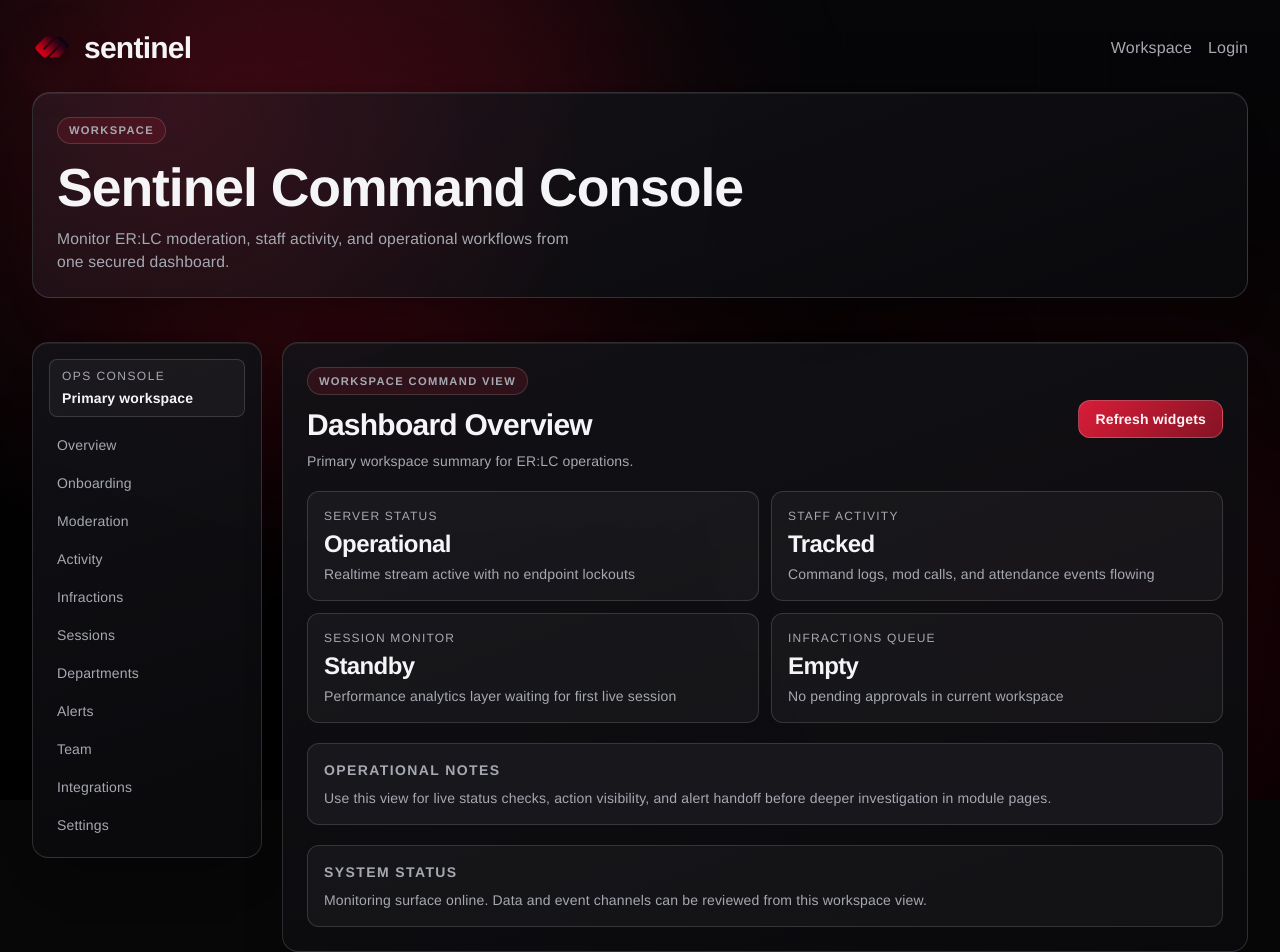
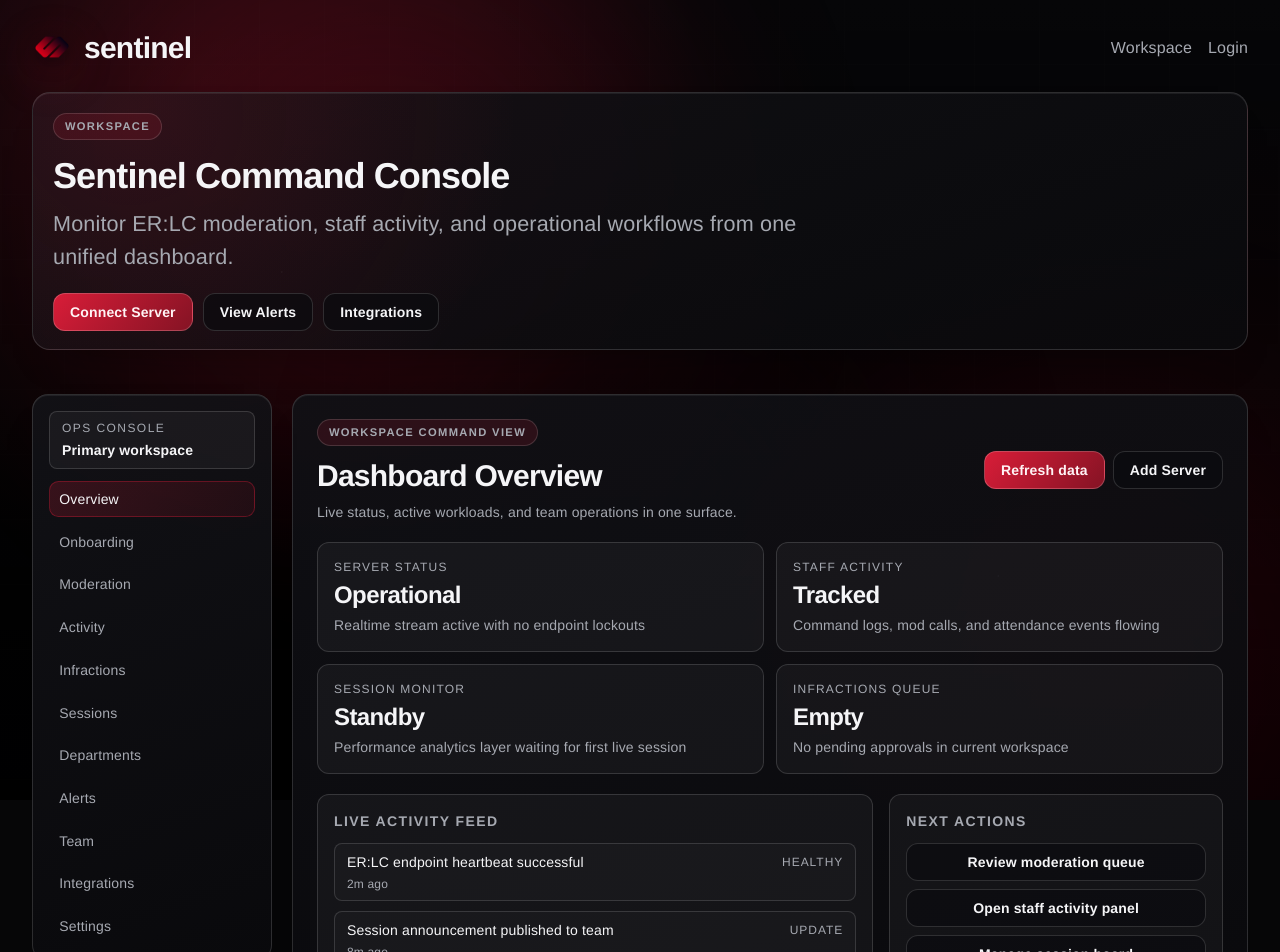
Before and after one commit to CoderDude1232/sentinel-website, a Next.js app: page /app in a window 1280 px wide. Shown: the top 952 px of the page. Built offline with nearby package versions, Linux system fonts and the light colour scheme; no server answers.

Commit message:
style: refresh dashboard shell and overview UX

```diff
--- a/src/app/app/layout.tsx
+++ b/src/app/app/layout.tsx
@@ -1,18 +1,5 @@
 import Link from "next/link";
-
-const appLinks = [
-  { href: "/app", label: "Overview" },
-  { href: "/app/onboarding", label: "Onboarding" },
-  { href: "/app/moderation", label: "Moderation" },
-  { href: "/app/activity", label: "Activity" },
-  { href: "/app/infractions", label: "Infractions" },
-  { href: "/app/sessions", label: "Sessions" },
-  { href: "/app/departments", label: "Departments" },
-  { href: "/app/alerts", label: "Alerts" },
-  { href: "/app/team", label: "Team" },
-  { href: "/app/integrations", label: "Integrations" },
-  { href: "/app/settings", label: "Settings" },
-];
+import { DashboardNav } from "@/components/dashboard-nav";
 
 export default function DashboardLayout({
   children,
@@ -22,16 +9,31 @@ export default function DashboardLayout({
   return (
     <div className="min-h-screen">
       <div className="mx-auto w-full max-w-7xl px-5 py-6 sm:px-8">
-        <section className="public-hero mb-5">
-          <span className="kicker">Workspace</span>
-          <h1 className="public-hero-title mt-4">Sentinel Command Console</h1>
-          <p className="public-hero-description mt-3">
-            Monitor ER:LC moderation, staff activity, and operational workflows from one secured dashboard.
-          </p>
+        <section className="dashboard-hero mb-5">
+          <div>
+            <span className="kicker">Workspace</span>
+            <h1 className="mt-4 text-3xl font-semibold tracking-tight sm:text-4xl">
+              Sentinel Command Console
+            </h1>
+            <p className="hero-subtle mt-3 max-w-3xl text-sm sm:text-base">
+              Monitor ER:LC moderation, staff activity, and operational workflows from one unified dashboard.
+            </p>
+          </div>
+          <div className="mt-5 flex flex-wrap gap-2.5">
+            <Link href="/app/onboarding" className="button-primary px-4 py-2 text-sm">
+              Connect Server
+            </Link>
+            <Link href="/app/alerts" className="button-secondary px-4 py-2 text-sm">
+              View Alerts
+            </Link>
+            <Link href="/app/integrations" className="button-secondary px-4 py-2 text-sm">
+              Integrations
+            </Link>
+          </div>
         </section>
       </div>
 
-      <div className="mx-auto grid w-full max-w-7xl grid-cols-1 gap-5 px-5 pb-6 sm:px-8 md:grid-cols-[230px_1fr]">
+      <div className="mx-auto grid w-full max-w-7xl grid-cols-1 gap-5 px-5 pb-6 sm:px-8 md:grid-cols-[240px_1fr]">
         <aside className="glass-card h-fit p-4 md:sticky md:top-4">
           <div className="rounded-lg border border-[var(--line)] bg-[rgba(255,255,255,0.04)] px-3 py-2">
             <p className="text-xs uppercase tracking-[0.12em] text-[var(--ink-soft)]">
@@ -39,19 +41,9 @@ export default function DashboardLayout({
             </p>
             <p className="mt-1 text-sm font-semibold">Primary workspace</p>
           </div>
-          <nav className="mt-3 flex flex-col gap-1.5 text-sm">
-            {appLinks.map((link) => (
-              <Link
-                key={link.href}
-                href={link.href}
-                className="rounded-md px-2 py-1.5 text-[var(--ink-soft)] transition-colors hover:bg-[rgba(216,29,56,0.15)] hover:text-[var(--ink-strong)]"
-              >
-                {link.label}
-              </Link>
-            ))}
-          </nav>
+          <DashboardNav />
         </aside>
-        <section className="glass-card p-5 sm:p-6">
+        <section className="dashboard-content p-5 sm:p-6">
           {children}
         </section>
       </div>
--- a/src/app/app/page.tsx
+++ b/src/app/app/page.tsx
@@ -1,3 +1,5 @@
+import Link from "next/link";
+
 const cards = [
   {
     title: "Server status",
@@ -21,9 +23,21 @@ const cards = [
   },
 ];
 
+const feedItems = [
+  { time: "2m ago", label: "ER:LC endpoint heartbeat successful", level: "Healthy" },
+  { time: "8m ago", label: "Session announcement published to team", level: "Update" },
+  { time: "14m ago", label: "Moderation case CMD-2194 updated", level: "Attention" },
+];
+
+const nextActions = [
+  { label: "Review moderation queue", href: "/app/moderation" },
+  { label: "Open staff activity panel", href: "/app/activity" },
+  { label: "Manage session board", href: "/app/sessions" },
+];
+
 export default function AppOverviewPage() {
   return (
-    <div>
+    <div className="space-y-5">
       <div className="flex flex-wrap items-center justify-between gap-3">
         <div>
           <span className="kicker">Workspace Command View</span>
@@ -31,15 +45,20 @@ export default function AppOverviewPage() {
             Dashboard Overview
           </h1>
           <p className="mt-2 text-sm text-[var(--ink-soft)]">
-            Primary workspace summary for ER:LC operations.
+            Live status, active workloads, and team operations in one surface.
           </p>
         </div>
-        <button className="button-primary px-4 py-2 text-sm">Refresh widgets</button>
+        <div className="flex flex-wrap gap-2">
+          <button className="button-primary px-4 py-2 text-sm">Refresh data</button>
+          <Link href="/app/onboarding" className="button-secondary px-4 py-2 text-sm">
+            Add Server
+          </Link>
+        </div>
       </div>
 
-      <div className="mt-5 grid gap-3 md:grid-cols-2">
+      <div className="grid gap-3 md:grid-cols-2">
         {cards.map((card) => (
-          <article key={card.title} className="rounded-xl border border-[var(--line)] bg-[rgba(255,255,255,0.04)] p-4">
+          <article key={card.title} className="dashboard-card p-4">
             <p className="text-xs uppercase tracking-[0.1em] text-[var(--ink-soft)]">
               {card.title}
             </p>
@@ -49,25 +68,42 @@ export default function AppOverviewPage() {
         ))}
       </div>
 
-      <div className="mt-5 rounded-xl border border-[var(--line)] bg-[var(--bg-panel-strong)] p-4">
-        <h2 className="text-sm font-semibold uppercase tracking-[0.1em] text-[var(--ink-soft)]">
-          Operational Notes
-        </h2>
-        <p className="mt-2 text-sm text-[var(--ink-soft)]">
-          Use this view for live status checks, action visibility, and alert
-          handoff before deeper investigation in module pages.
-        </p>
-      </div>
+      <section className="grid gap-4 lg:grid-cols-[1.25fr_0.75fr]">
+        <article className="dashboard-card p-4">
+          <h2 className="text-sm font-semibold uppercase tracking-[0.1em] text-[var(--ink-soft)]">
+            Live activity feed
+          </h2>
+          <div className="mt-3 space-y-2.5">
+            {feedItems.map((item) => (
+              <div key={item.time + item.label} className="rounded-lg border border-[var(--line)] bg-[rgba(255,255,255,0.02)] px-3 py-2">
+                <div className="flex flex-wrap items-center justify-between gap-2">
+                  <p className="text-sm text-[var(--ink-strong)]">{item.label}</p>
+                  <span className="text-xs uppercase tracking-[0.08em] text-[var(--ink-soft)]">
+                    {item.level}
+                  </span>
+                </div>
+                <p className="mt-1 text-xs text-[var(--ink-soft)]">{item.time}</p>
+              </div>
+            ))}
+          </div>
+        </article>
 
-      <div className="mt-5 rounded-xl border border-[var(--line)] bg-[rgba(255,255,255,0.04)] p-4">
-        <h2 className="text-sm font-semibold uppercase tracking-[0.1em] text-[var(--ink-soft)]">
-          System status
-        </h2>
-        <p className="mt-2 text-sm text-[var(--ink-soft)]">
-          Monitoring surface online. Data and event channels can be reviewed
-          from this workspace view.
-        </p>
-      </div>
+        <article className="dashboard-card p-4">
+          <h2 className="text-sm font-semibold uppercase tracking-[0.1em] text-[var(--ink-soft)]">
+            Next actions
+          </h2>
+          <div className="mt-3 flex flex-col gap-2">
+            {nextActions.map((action) => (
+              <Link key={action.href} href={action.href} className="button-secondary w-full px-3 py-2 text-sm">
+                {action.label}
+              </Link>
+            ))}
+          </div>
+          <p className="mt-3 text-xs text-[var(--ink-soft)]">
+            Use modules for full detail. This overview stays focused on high-level control.
+          </p>
+        </article>
+      </section>
     </div>
   );
 }
--- a/src/app/globals.css
+++ b/src/app/globals.css
@@ -274,6 +274,54 @@ body {
   font-size: 0.98rem;
 }
 
+.dashboard-hero {
+  border: 1px solid var(--line);
+  border-radius: 18px;
+  padding: 1.25rem 1.25rem 1.1rem;
+  background:
+    radial-gradient(circle at 8% 8%, rgba(216, 29, 56, 0.14), transparent 34%),
+    linear-gradient(160deg, rgba(18, 18, 22, 0.88), rgba(10, 10, 13, 0.9));
+  box-shadow:
+    0 24px 40px -30px var(--shadow),
+    inset 0 1px 0 rgba(255, 255, 255, 0.07);
+}
+
+.dashboard-content {
+  border: 1px solid var(--line);
+  border-radius: 16px;
+  background:
+    linear-gradient(165deg, rgba(17, 17, 22, 0.9), rgba(10, 10, 13, 0.92));
+  box-shadow:
+    0 28px 44px -30px var(--shadow),
+    inset 0 1px 0 rgba(255, 255, 255, 0.06);
+}
+
+.dashboard-card {
+  border-radius: 12px;
+  border: 1px solid var(--line);
+  background: rgba(255, 255, 255, 0.04);
+}
+
+.dashboard-nav-link {
+  border-radius: 0.6rem;
+  padding: 0.46rem 0.58rem;
+  color: var(--ink-soft);
+  transition: color 130ms ease, background-color 130ms ease, border-color 130ms ease;
+  border: 1px solid transparent;
+}
+
+.dashboard-nav-link:hover {
+  background: rgba(216, 29, 56, 0.12);
+  color: var(--ink-strong);
+  border-color: rgba(216, 29, 56, 0.26);
+}
+
+.dashboard-nav-link.active {
+  background: linear-gradient(120deg, rgba(216, 29, 56, 0.2), rgba(126, 14, 31, 0.16));
+  color: var(--ink-strong);
+  border-color: rgba(216, 29, 56, 0.36);
+}
+
 .stagger-rise {
   animation: rise-in 680ms ease both;
 }
--- /dev/null
+++ b/src/components/dashboard-nav.tsx
@@ -0,0 +1,42 @@
+"use client";
+
+import Link from "next/link";
+import { usePathname } from "next/navigation";
+
+const appLinks = [
+  { href: "/app", label: "Overview" },
+  { href: "/app/onboarding", label: "Onboarding" },
+  { href: "/app/moderation", label: "Moderation" },
+  { href: "/app/activity", label: "Activity" },
+  { href: "/app/infractions", label: "Infractions" },
+  { href: "/app/sessions", label: "Sessions" },
+  { href: "/app/departments", label: "Departments" },
+  { href: "/app/alerts", label: "Alerts" },
+  { href: "/app/team", label: "Team" },
+  { href: "/app/integrations", label: "Integrations" },
+  { href: "/app/settings", label: "Settings" },
+];
+
+export function DashboardNav() {
+  const pathname = usePathname();
+
+  return (
+    <nav className="mt-3 flex flex-col gap-1.5 text-sm">
+      {appLinks.map((link) => {
+        const isActive =
+          pathname === link.href ||
+          (link.href !== "/app" && pathname.startsWith(`${link.href}/`));
+
+        return (
+          <Link
+            key={link.href}
+            href={link.href}
+            className={`dashboard-nav-link${isActive ? " active" : ""}`}
+          >
+            {link.label}
+          </Link>
+        );
+      })}
+    </nav>
+  );
+}
```
